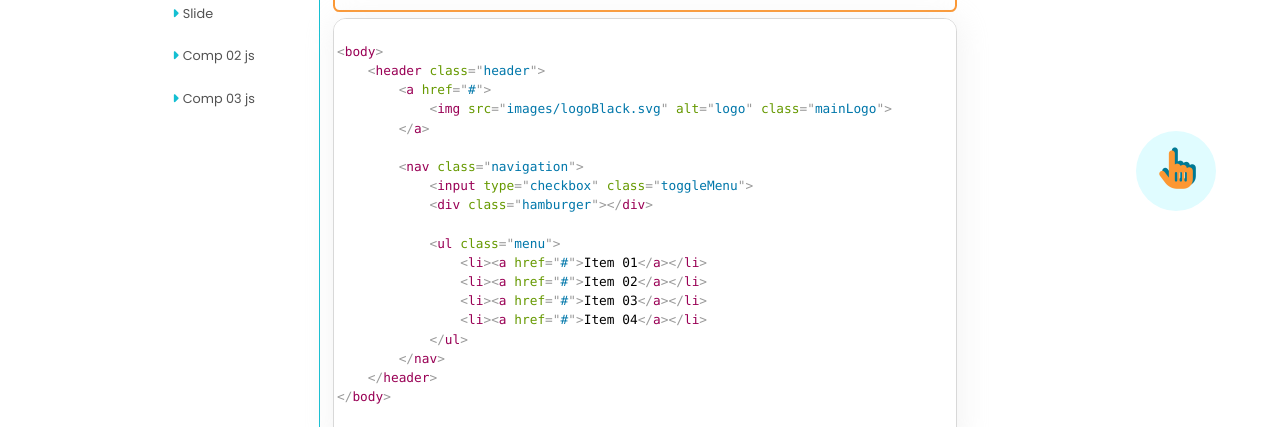
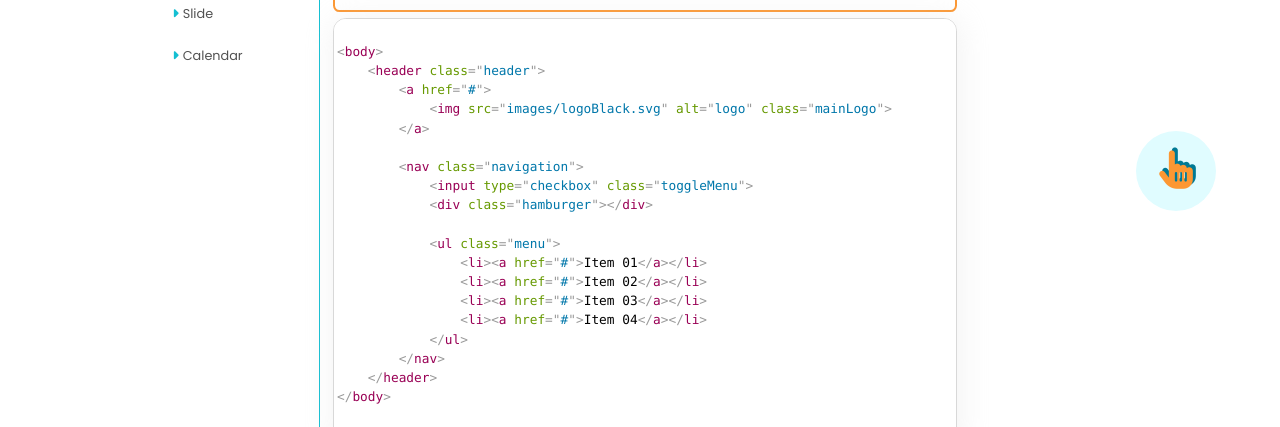
Before and after one commit to fernandaib/finalProject-v04, a plain HTML site: page group04Project_v04/pages/components.html in a window 1280 px wide. Shown: the part 373-800 px from the top of the page. Drawn offline with Linux system fonts and the light colour scheme; files whose address does not match are found by name.

Commit message:
Update components.html
-Delete JS component #03
-Change JS component #02 by Calendar

```diff
--- a/group04Project_v04/pages/components.html
+++ b/group04Project_v04/pages/components.html
@@ -73,8 +73,8 @@
                     <li><span class="list-title">JS</span></li>
 
                     <li><a href="#comp-js-01">Slide</a></li>
-                    <li><a href="#comp-js-02"></a>Comp 02 js</li>
-                    <li><a href="#comp-js-03"></a>Comp 03 js</li>
+                    <li><a href="#comp-js-02"></a>Calendar</li>
+
 
                 </ul>
             </section>
```
